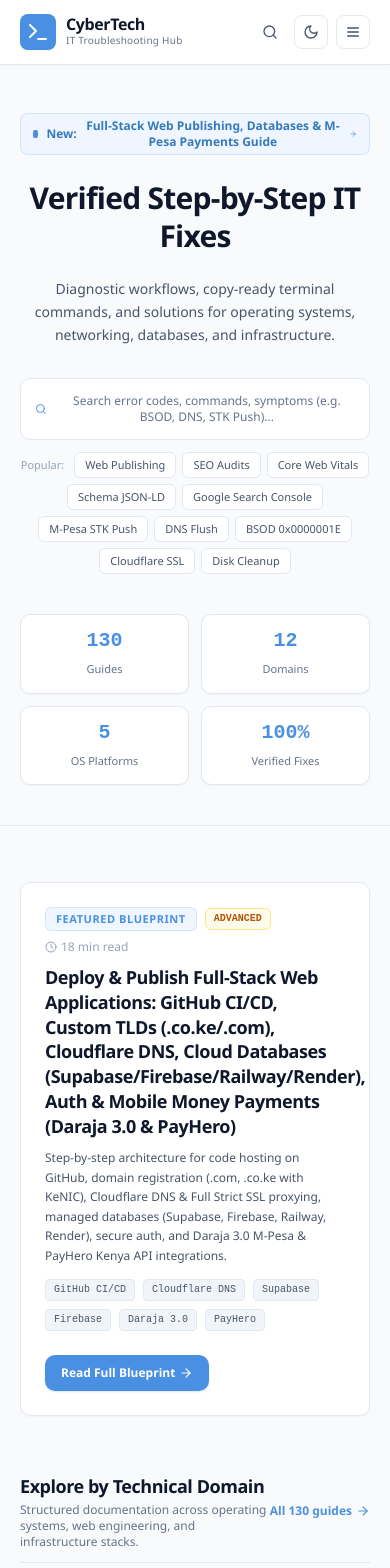
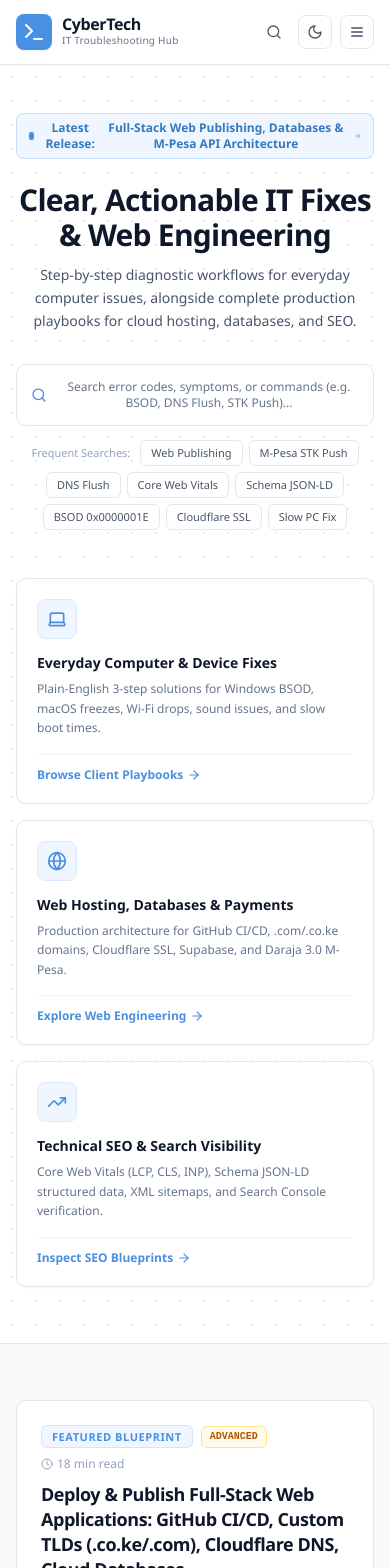
Before and after one commit to CyberTech-harry/fixit, a Next.js app: page / in a window 390 px wide. Shown: the top 1568 px of the page. Built offline with nearby package versions, Linux system fonts and the light colour scheme.

Commit message:
feat(ui): rebuild full-site to edge-to-edge layout with enhanced client navigation

```diff
--- a/app/bookmarks/page.tsx
+++ b/app/bookmarks/page.tsx
@@ -98,7 +98,7 @@
             Your Vault is Empty
           </h2>
           <p className="text-xs sm:text-sm text-[#555555] dark:text-stone-400 max-w-md mx-auto">
-            Click the "Save to Vault" button on any of the 117+ IT guides to save it here for immediate reference.
+            Click the "Save to Vault" button on any of the 151+ IT guides to save it here for immediate reference.
           </p>
           <div className="pt-2">
             <Link
@@ -124,7 +124,7 @@
           </div>
 
           {/* Bookmarks Grid */}
-          <div className="grid grid-cols-1 md:grid-cols-2 lg:grid-cols-3 gap-6">
+          <div className="grid grid-cols-1 md:grid-cols-2 lg:grid-cols-3 2xl:grid-cols-4 gap-6">
             {filtered.map((topic) => {
               const diffColors = getDifficultyColor(topic.difficulty);
               return (
--- a/app/docs/[categorySlug]/page.tsx
+++ b/app/docs/[categorySlug]/page.tsx
@@ -98,7 +98,7 @@
               Guides in {category.name}
             </h2>
 
-            <div className="grid grid-cols-1 md:grid-cols-2 gap-4">
+            <div className="grid grid-cols-1 md:grid-cols-2 2xl:grid-cols-3 gap-4 sm:gap-5">
               {topics.map((topic, index) => {
                 const diffColors = getDifficultyColor(topic.difficulty);
                 return (
--- a/app/docs/page.tsx
+++ b/app/docs/page.tsx
@@ -140,7 +140,7 @@
           </button>
         </div>
       ) : (
-        <div className="grid grid-cols-1 md:grid-cols-2 lg:grid-cols-3 gap-5">
+        <div className="grid grid-cols-1 md:grid-cols-2 lg:grid-cols-3 2xl:grid-cols-4 gap-5 sm:gap-6">
           {filteredTopics.map((topic) => {
             const diffColors = getDifficultyColor(topic.difficulty);
             return (
--- a/app/globals.css
+++ b/app/globals.css
@@ -116,20 +116,87 @@
   background-color: #111e33 !important;
 }
 
-/* Design System Utilities */
+/* Design System Utilities - Edge-to-Edge Fluid Shell */
 .portal-container {
-  max-width: 1200px;
+  width: 100%;
+  max-width: 1760px;
   margin-left: auto;
   margin-right: auto;
-  padding-left: 20px;
-  padding-right: 20px;
+  padding-left: 1rem;
+  padding-right: 1rem;
+}
+
+@media (min-width: 640px) {
+  .portal-container {
+    padding-left: 1.5rem;
+    padding-right: 1.5rem;
+  }
 }
 
 @media (min-width: 768px) {
   .portal-container {
-    padding-left: 32px;
-    padding-right: 32px;
+    padding-left: 2rem;
+    padding-right: 2rem;
   }
+}
+
+@media (min-width: 1024px) {
+  .portal-container {
+    padding-left: 3rem;
+    padding-right: 3rem;
+  }
+}
+
+@media (min-width: 1280px) {
+  .portal-container {
+    padding-left: 4rem;
+    padding-right: 4rem;
+  }
+}
+
+@media (min-width: 1536px) {
+  .portal-container {
+    padding-left: 5rem;
+    padding-right: 5rem;
+  }
+}
+
+.portal-container-fluid {
+  width: 100%;
+  padding-left: 1rem;
+  padding-right: 1rem;
+}
+
+@media (min-width: 640px) {
+  .portal-container-fluid {
+    padding-left: 1.5rem;
+    padding-right: 1.5rem;
+  }
+}
+
+@media (min-width: 1024px) {
+  .portal-container-fluid {
+    padding-left: 3rem;
+    padding-right: 3rem;
+  }
+}
+
+@media (min-width: 1440px) {
+  .portal-container-fluid {
+    padding-left: 4rem;
+    padding-right: 4rem;
+  }
+}
+
+/* Subtle Micro-Grid Background Pattern - Pure Hairline Slate, Zero Purple */
+.portal-grid-pattern {
+  background-image: radial-gradient(rgba(148, 163, 184, 0.22) 1px, transparent 1px);
+  background-size: 24px 24px;
+}
+
+.dark .portal-grid-pattern {
+  background-image: radial-gradient(rgba(71, 85, 105, 0.35) 1px, transparent 1px);
+  background-size: 24px 24px;
 }
 
 .portal-card {
--- a/app/page.tsx
+++ b/app/page.tsx
@@ -1,6 +1,6 @@
 "use client";
 
-import React, { useState } from "react";
+import React, { useState, useMemo } from "react";
 import Link from "next/link";
 import {
   Search,
@@ -17,6 +17,9 @@
   CreditCard,
   Database,
   Cloud,
+  Laptop,
+  Globe,
+  TrendingUp,
 } from "lucide-react";
 import { CATEGORIES, TOPICS_DATA } from "@/lib/topics-data";
 import { CategoryIcon } from "@/components/CategoryIcon";
@@ -35,17 +38,17 @@
   const [formSubmitted, setFormSubmitted] = useState(false);
 
   // Get the newly published production guide
-  const newPublishingTopic = React.useMemo(() => {
+  const newPublishingTopic = useMemo(() => {
     return TOPICS_DATA.find((t) => t.id === "topic-web-publishing-fullstack") || TOPICS_DATA[TOPICS_DATA.length - 1];
   }, []);
 
   // Featured topics: place the newest guide at the top of the list for visibility
-  const featuredTopics = React.useMemo(() => {
+  const featuredTopics = useMemo(() => {
     if (selectedTab === "all") {
-      const others = TOPICS_DATA.filter((t) => t.id !== "topic-web-publishing-fullstack").slice(0, 5);
+      const others = TOPICS_DATA.filter((t) => t.id !== "topic-web-publishing-fullstack").slice(0, 7);
       return [newPublishingTopic, ...others];
     }
-    return TOPICS_DATA.filter((t) => t.categorySlug === selectedTab).slice(0, 6);
+    return TOPICS_DATA.filter((t) => t.categorySlug === selectedTab).slice(0, 8);
   }, [selectedTab, newPublishingTopic]);
 
   const shellSnippets = {
@@ -71,58 +74,61 @@
       {/* Global Search Command Palette */}
       <SearchModal isOpen={isSearchOpen} onClose={() => setIsSearchOpen(false)} />
 
-      {/* Hero Section: Clean, Crisp, Minimal */}
-      <section className="pt-12 sm:pt-16 pb-10 border-b border-slate-200/80 dark:border-slate-800">
-        <div className="portal-container text-center max-w-3xl mx-auto space-y-6">
+      {/* Hero Section: Edge-to-Edge Full-Bleed with Subtle Micro-Grid */}
+      <section className="relative w-full border-b border-slate-200 dark:border-slate-800 bg-white dark:bg-slate-900/60 portal-grid-pattern pt-12 sm:pt-16 pb-14 sm:pb-20">
+        <div className="portal-container text-center space-y-6">
+          {/* Release Callout */}
+          <div className="inline-flex items-center gap-2">
             <Link
               href={`/docs/${newPublishingTopic.categorySlug}/${newPublishingTopic.slug}`}
-            className="inline-flex items-center gap-2 px-3 py-1 rounded-[8px] bg-blue-50 dark:bg-blue-950/50 border border-blue-200/60 dark:border-blue-900/50 text-[#357abd] dark:text-blue-300 text-xs font-semibold hover:border-[#4a90e2] transition-colors"
+              className="inline-flex items-center gap-2 px-3 py-1.5 rounded-[8px] bg-blue-50 dark:bg-blue-950/60 border border-blue-200/80 dark:border-blue-900 text-[#357abd] dark:text-blue-300 text-xs font-semibold hover:border-[#4a90e2] transition-colors"
             >
               <span className="w-2 h-2 rounded-[2px] bg-[#4a90e2] inline-block" />
-            <span className="font-bold">New:</span>
-            <span>Full-Stack Web Publishing, Databases &amp; M-Pesa Payments Guide</span>
+              <span className="font-bold">Latest Release:</span>
+              <span>Full-Stack Web Publishing, Databases &amp; M-Pesa API Architecture</span>
               <ArrowRight className="w-3 h-3 text-[#4a90e2]" />
             </Link>
+          </div>
 
-          <h1 className="text-3xl sm:text-5xl font-extrabold tracking-tight text-slate-900 dark:text-white leading-tight">
-            Verified Step-by-Step IT Fixes
+          {/* Punchy, Non-Wordy Headline */}
+          <div className="space-y-3 max-w-4xl mx-auto">
+            <h1 className="text-3xl sm:text-5xl lg:text-6xl font-extrabold tracking-tight text-slate-900 dark:text-white leading-[1.15]">
+              Clear, Actionable IT Fixes &amp; Web Engineering
             </h1>
+            <p className="text-sm sm:text-base lg:text-lg text-slate-600 dark:text-slate-300 max-w-2xl mx-auto leading-relaxed">
+              Step-by-step diagnostic workflows for everyday computer issues, alongside complete production playbooks for cloud hosting, databases, and SEO.
+            </p>
+          </div>
 
-          <p className="text-sm sm:text-base text-slate-600 dark:text-slate-300 max-w-xl mx-auto leading-relaxed">
-            Diagnostic workflows, copy-ready terminal commands, and solutions for operating systems, networking, databases, and infrastructure.
-          </p>
-
-          {/* Instant Search Bar Trigger */}
-          <div className="pt-2 max-w-xl mx-auto">
+          {/* Instant Search Bar Trigger: Wide & High-Contrast */}
+          <div className="pt-2 max-w-2xl mx-auto">
             <button
               onClick={() => setIsSearchOpen(true)}
-              className="w-full flex items-center justify-between p-3.5 sm:p-4 bg-white dark:bg-slate-800 hover:border-[#4a90e2] dark:hover:border-[#4a90e2] border border-slate-200 dark:border-slate-700 rounded-[10px] text-slate-500 dark:text-slate-400 text-xs sm:text-sm shadow-xs transition-all group cursor-pointer"
+              className="w-full flex items-center justify-between p-3.5 sm:p-4 bg-white dark:bg-slate-800/90 hover:border-[#4a90e2] dark:hover:border-[#4a90e2] border border-slate-200 dark:border-slate-700 rounded-[10px] text-slate-500 dark:text-slate-400 text-xs sm:text-sm shadow-xs transition-all group cursor-pointer"
             >
               <div className="flex items-center gap-3">
-                <Search className="w-4 h-4 text-[#4a90e2] group-hover:scale-110 transition-transform" />
+                <Search className="w-4.5 h-4.5 text-[#4a90e2] group-hover:scale-110 transition-transform" />
                 <span className="text-slate-500 dark:text-slate-400 group-hover:text-slate-800 dark:group-hover:text-slate-200">
-                  Search error codes, commands, symptoms (e.g. BSOD, DNS, STK Push)...
+                  Search error codes, symptoms, or commands (e.g. BSOD, DNS Flush, STK Push)...
                 </span>
               </div>
-              <kbd className="hidden sm:inline-block px-2.5 py-1 font-mono text-[11px] bg-slate-100 dark:bg-slate-900 border border-slate-200 dark:border-slate-700 rounded-[6px] text-slate-500 dark:text-slate-400">
+              <kbd className="hidden sm:inline-block px-2.5 py-1 font-mono text-[11px] bg-slate-100 dark:bg-slate-900 border border-slate-200 dark:border-slate-700 rounded-[6px] text-slate-500 dark:text-slate-400 shadow-2xs">
                 Ctrl + K
               </kbd>
             </button>
 
             {/* Quick Search Chips */}
-            <div className="mt-3 flex items-center justify-center gap-1.5 flex-wrap text-xs">
-              <span className="text-slate-400 dark:text-slate-500 text-[11px] font-medium mr-1">Popular:</span>
+            <div className="mt-3.5 flex items-center justify-center gap-1.5 flex-wrap text-xs">
+              <span className="text-slate-400 dark:text-slate-500 text-[11px] font-medium mr-1">Frequent Searches:</span>
               {[
                 "Web Publishing",
-                "SEO Audits",
+                "M-Pesa STK Push",
+                "DNS Flush",
                 "Core Web Vitals",
                 "Schema JSON-LD",
-                "Google Search Console",
-                "M-Pesa STK Push",
-                "DNS Flush",
                 "BSOD 0x0000001E",
                 "Cloudflare SSL",
-                "Disk Cleanup",
+                "Slow PC Fix",
               ].map((query) => (
                 <button
                   key={query}
@@ -135,24 +141,73 @@
             </div>
           </div>
 
-          {/* Minimal 4-Metric Strip */}
-          <div className="pt-4 grid grid-cols-2 sm:grid-cols-4 gap-3 max-w-2xl mx-auto">
-            <div className="portal-card p-3 text-center">
-              <span className="text-xl font-bold text-[#4a90e2] block font-mono">{TOPICS_DATA.length}</span>
-              <span className="text-[11px] text-slate-500 dark:text-slate-400 font-medium">Guides</span>
+          {/* 3 Client Fast-Track Journey Cards */}
+          <div className="pt-6 grid grid-cols-1 md:grid-cols-3 gap-4 lg:gap-6 text-left max-w-5xl mx-auto">
+            {/* Pathway 1: Everyday Client Issues */}
+            <Link
+              href="/docs/windows-os"
+              className="portal-card group p-5 bg-white dark:bg-slate-900 hover:border-[#4a90e2] transition-all flex flex-col justify-between"
+            >
+              <div>
+                <div className="w-10 h-10 rounded-[8px] bg-blue-50 dark:bg-slate-800 border border-blue-100 dark:border-slate-700 text-[#4a90e2] flex items-center justify-center mb-3.5 group-hover:scale-105 transition-transform">
+                  <Laptop className="w-5 h-5" />
                 </div>
-            <div className="portal-card p-3 text-center">
-              <span className="text-xl font-bold text-[#4a90e2] block font-mono">{CATEGORIES.length}</span>
-              <span className="text-[11px] text-slate-500 dark:text-slate-400 font-medium">Domains</span>
+                <h3 className="font-bold text-sm sm:text-base text-slate-900 dark:text-white group-hover:text-[#4a90e2] transition-colors">
+                  Everyday Computer &amp; Device Fixes
+                </h3>
+                <p className="text-xs text-slate-500 dark:text-slate-400 mt-1.5 leading-relaxed">
+                  Plain-English 3-step solutions for Windows BSOD, macOS freezes, Wi-Fi drops, sound issues, and slow boot times.
+                </p>
               </div>
-            <div className="portal-card p-3 text-center">
-              <span className="text-xl font-bold text-[#4a90e2] block font-mono">5</span>
-              <span className="text-[11px] text-slate-500 dark:text-slate-400 font-medium">OS Platforms</span>
+              <div className="mt-4 pt-3 border-t border-slate-100 dark:border-slate-800 flex items-center text-xs font-semibold text-[#4a90e2]">
+                <span>Browse Client Playbooks</span>
+                <ArrowRight className="w-3.5 h-3.5 ml-1 group-hover:translate-x-1 transition-transform" />
               </div>
-            <div className="portal-card p-3 text-center">
-              <span className="text-xl font-bold text-[#4a90e2] block font-mono">100%</span>
-              <span className="text-[11px] text-slate-500 dark:text-slate-400 font-medium">Verified Fixes</span>
+            </Link>
+
+            {/* Pathway 2: Web & Cloud Architecture */}
+            <Link
+              href="/docs/web-development"
+              className="portal-card group p-5 bg-white dark:bg-slate-900 hover:border-[#4a90e2] transition-all flex flex-col justify-between"
+            >
+              <div>
+                <div className="w-10 h-10 rounded-[8px] bg-blue-50 dark:bg-slate-800 border border-blue-100 dark:border-slate-700 text-[#4a90e2] flex items-center justify-center mb-3.5 group-hover:scale-105 transition-transform">
+                  <Globe className="w-5 h-5" />
                 </div>
+                <h3 className="font-bold text-sm sm:text-base text-slate-900 dark:text-white group-hover:text-[#4a90e2] transition-colors">
+                  Web Hosting, Databases &amp; Payments
+                </h3>
+                <p className="text-xs text-slate-500 dark:text-slate-400 mt-1.5 leading-relaxed">
+                  Production architecture for GitHub CI/CD, .com/.co.ke domains, Cloudflare SSL, Supabase, and Daraja 3.0 M-Pesa.
+                </p>
+              </div>
+              <div className="mt-4 pt-3 border-t border-slate-100 dark:border-slate-800 flex items-center text-xs font-semibold text-[#4a90e2]">
+                <span>Explore Web Engineering</span>
+                <ArrowRight className="w-3.5 h-3.5 ml-1 group-hover:translate-x-1 transition-transform" />
+              </div>
+            </Link>
+
+            {/* Pathway 3: Technical SEO & Search Visibility */}
+            <Link
+              href="/docs/seo-growth"
+              className="portal-card group p-5 bg-white dark:bg-slate-900 hover:border-[#4a90e2] transition-all flex flex-col justify-between"
+            >
+              <div>
+                <div className="w-10 h-10 rounded-[8px] bg-blue-50 dark:bg-slate-800 border border-blue-100 dark:border-slate-700 text-[#4a90e2] flex items-center justify-center mb-3.5 group-hover:scale-105 transition-transform">
+                  <TrendingUp className="w-5 h-5" />
+                </div>
+                <h3 className="font-bold text-sm sm:text-base text-slate-900 dark:text-white group-hover:text-[#4a90e2] transition-colors">
+                  Technical SEO &amp; Search Visibility
+                </h3>
+                <p className="text-xs text-slate-500 dark:text-slate-400 mt-1.5 leading-relaxed">
+                  Core Web Vitals (LCP, CLS, INP), Schema JSON-LD structured data, XML sitemaps, and Search Console verification.
+                </p>
+              </div>
+              <div className="mt-4 pt-3 border-t border-slate-100 dark:border-slate-800 flex items-center text-xs font-semibold text-[#4a90e2]">
+                <span>Inspect SEO Blueprints</span>
+                <ArrowRight className="w-3.5 h-3.5 ml-1 group-hover:translate-x-1 transition-transform" />
+              </div>
+            </Link>
           </div>
         </div>
       </section>
@@ -293,8 +348,8 @@
           </div>
         </div>
 
-        {/* 6 Clean Guide Cards */}
-        <div className="grid grid-cols-1 md:grid-cols-2 lg:grid-cols-3 gap-5">
+        {/* Clean Guide Cards Across 3 to 4 Columns */}
+        <div className="grid grid-cols-1 md:grid-cols-2 lg:grid-cols-3 2xl:grid-cols-4 gap-5 sm:gap-6">
           {featuredTopics.map((topic) => {
             const diffColors = getDifficultyColor(topic.difficulty);
             return (
--- a/components/ArticleReaderView.tsx
+++ b/components/ArticleReaderView.tsx
@@ -137,7 +137,7 @@
         <DocsSidebar currentCategorySlug={topic.categorySlug} currentSlug={topic.slug} />
 
         {/* Center Column: Documentation Content */}
-        <article className="flex-1 min-w-0 py-2 max-w-4xl">
+        <article className="flex-1 min-w-0 py-2 max-w-5xl 2xl:max-w-6xl">
           {/* Breadcrumb Navigation with Category Jump Dropdown */}
           <div className="flex flex-col sm:flex-row sm:items-center justify-between gap-3 mb-6 pb-4 border-b border-slate-200 dark:border-slate-800">
             <nav className="flex items-center gap-2 text-xs text-slate-500 dark:text-slate-400 flex-wrap">
--- a/components/SearchModal.tsx
+++ b/components/SearchModal.tsx
@@ -113,7 +113,7 @@
               setSelectedIndex(0);
             }}
             onKeyDown={handleKeyDown}
-            placeholder="Search 117+ IT guides, error codes, commands, or topics... (ESC to exit)"
+            placeholder="Search all 151+ IT guides, error codes, commands, or topics... (ESC to exit)"
             className="w-full bg-transparent text-[#333333] dark:text-stone-100 placeholder-[#555555] dark:placeholder-stone-500 text-base focus:outline-none"
           />
           {query && (
```
Also changed, not shown: components/Footer.tsx (+54 -25 lines), components/Navbar.tsx (+42 -14 lines), scripts/build-static-export.js (+5 -13 lines). Lines whose indentation alone changed are shown as unchanged.
